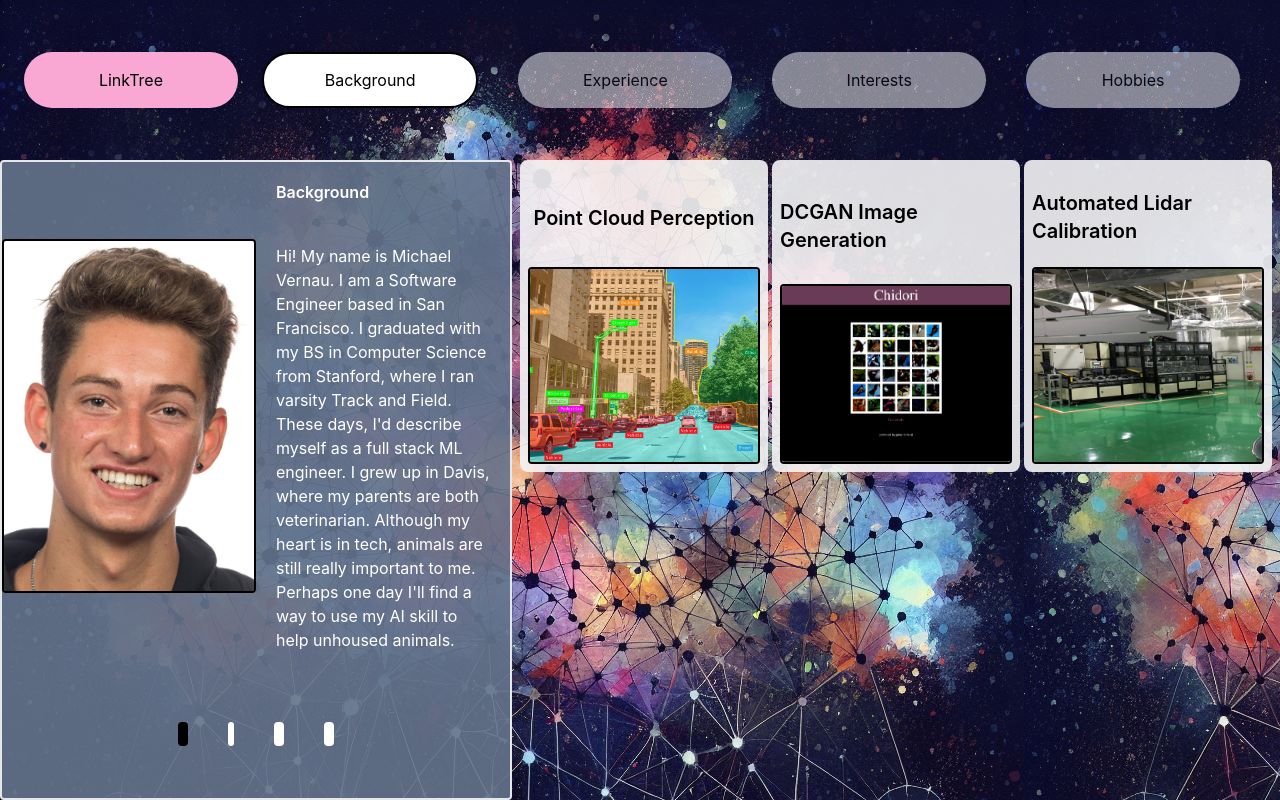
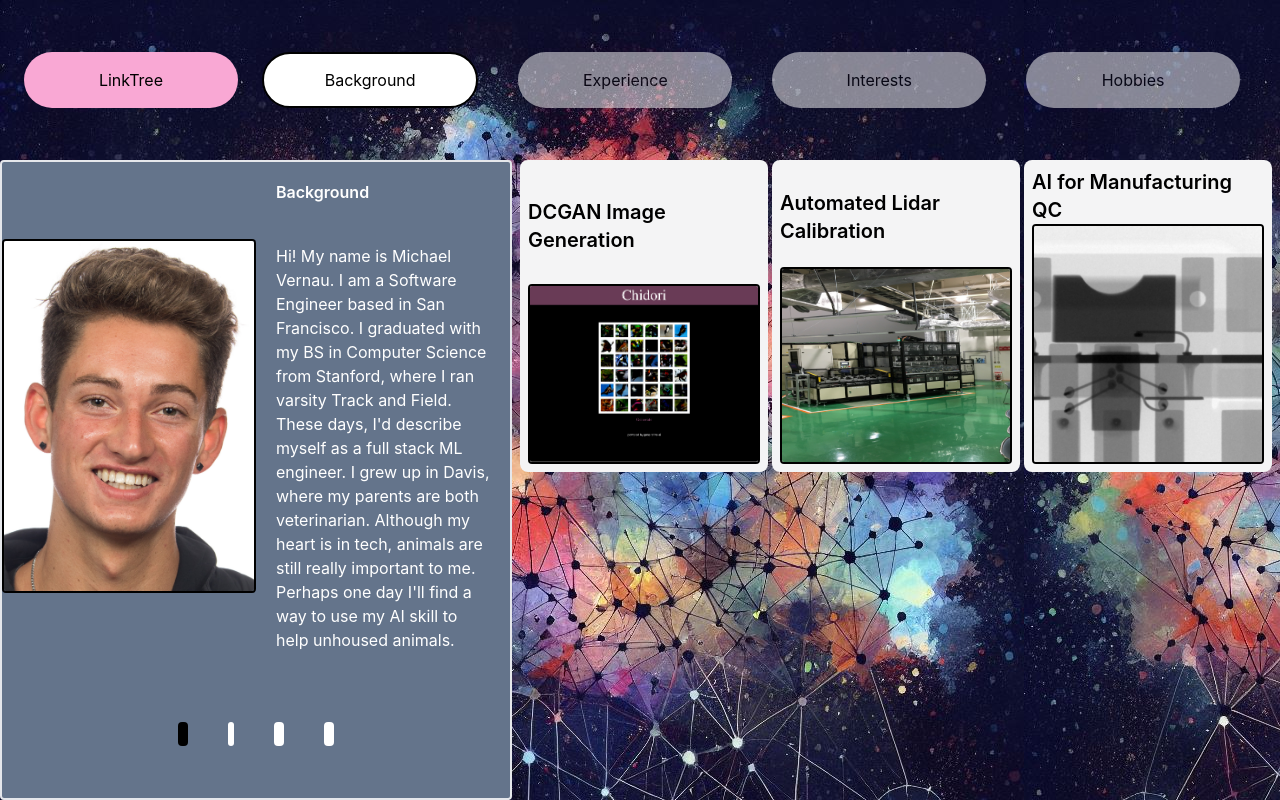
Before and after one commit to MichaelRuns/mega-evo, a React (Create React App) app in the folder frontend/: page / in a window 1280 px wide. Built offline with nearby package versions, Linux system fonts and the light colour scheme.

Commit message:
ROTATION

```diff
--- a/frontend/src/components/ContentArea.js
+++ b/frontend/src/components/ContentArea.js
@@ -12,7 +12,7 @@ const Writings = [
 const ContentArea = () => {
     const {item} = useContext(DigizoidContext);
     return (
-        <div className="col-span-2 rounded border grid grid-cols-2 grid-rows-[80%,20%] border-2 bg-slate-500 bg-opacity-90 items-center">
+        <div className="col-span-2 rounded border grid grid-cols-2 grid-rows-[80%,20%] border-2 bg-slate-500 items-center">
             <div className="h-full overflow-hidden flex items-center"> {/* Adjust the height as needed */}
                 <img
                     src={process.env.PUBLIC_URL + '/senior_headshot.jpg'}
--- a/frontend/src/components/ContextProvider.js
+++ b/frontend/src/components/ContextProvider.js
@@ -1,12 +1,56 @@
 import React from "react";
-import { createContext, useState} from "react";
+import { createContext, useState, useEffect} from "react";
 
 
 const DigizoidContext = createContext();
+const projects_ = [
+    {
+      title: "Helius+",
+      text: "Point Cloud Perception",
+      img: "SLIDER-Appen_image_annotation_05.jpeg",
+      description: "lorem ipsum",
+      link: "https://www.cepton.com/products-2023/helius"
+    },
+    {
+      title: "Chidori",
+      text: "DCGAN Image Generation",
+      img: "chidori.png",
+      description: "A react app using a bespoke DC-GAN to generate images of birds. The app is hosted on Heroku and uses a fastapi backend to forward pass and serve images. The model was trained in pytorch using the birds525 dataset. See the webite or my github for code and details. ",
+      link: "http://chidori.michaelvernau.com/"
+    },
+    {
+      title: "Cepton-Koito calibration station",
+      text: "Automated Lidar Calibration",
+      img: "koito_squish.JPG",
+      description: "A manufacturing system which automates the intrinsic calibration of 5 lidars in parallel. Put simply, this involves finding correct values for temperature, distance, etc. I served as one of 4 engineers on the team, and one of the two engineers that was deployed in japan. While in japan, my primary responsibility was parallelizing the code to run on 5 lidars at once (from 1), and working with the robotics team for integration. This project used C#, WPF, docker, and python. "
+    },
+      {
+        title: "Pythia",
+        text: "AI for Manufacturing QC",
+        img: "APD_NG.jpg",
+        description: "A C# application that automates the detection of faulty APDs on the production line. I served as the only engineer on the project. We used a WPF C# application to run on the device, and a ONNX CNN trained in tensorflow for the model."
+      }
+      // Add more projects as needed
+    ];
 const ContextProvider = ({ children }) => {
     const [item, setItem] = useState(0);
+    const [anyItemHovered, setAnyItemHovered] = useState(false);
+    const [projectOffset, setProjectOffset] = useState(0);
+    const [projects, setProjects] = useState(projects_);
+    useEffect(() => {
+        if (!anyItemHovered){
+            const timer  = setInterval(() => {
+                setProjectOffset((prevOffset) => (prevOffset + 1) % projects.length);
+            }, 5000);
+            return ()=>{clearInterval(timer);};
+        }
+    }, [projects.length, anyItemHovered]);
+
+    useEffect(() => {
+        setProjects(projects_.slice(projectOffset).concat(projects_.slice(0, projectOffset)).slice(0,3));
+    }, [projectOffset]);
     return (
-        <DigizoidContext.Provider value={{item, setItem}}>{children}</DigizoidContext.Provider>
+        <DigizoidContext.Provider value={{item, anyItemHovered,setItem, setAnyItemHovered, projects}}>{children}</DigizoidContext.Provider>
 
     );
 };
--- a/frontend/src/components/ProjectDisplay.js
+++ b/frontend/src/components/ProjectDisplay.js
@@ -1,4 +1,7 @@
 import Tile from "../headless/Tile";
+import { DigizoidContext } from "./ContextProvider";
+import React from "react";
+import { useContext} from "react";
 const projects = [
   {
     title: "Helius+",
@@ -27,9 +30,10 @@ const projects = [
     // Add more projects as needed
   ];
 const ProjectDisplay = () => {
+  const context = useContext(DigizoidContext);
  return (
     <div className="col-span-3 flex justify-between gap-1 p-2 -translate-y-2">
-         {projects.map((project, index) => (
+         {context.projects.map((project, index) => (
         <Tile key={index} title={project.title} text={project.text} description={project.description} imagePath={project.img} link={project.link}/>
       ))}
     </div>
--- a/frontend/src/headless/Tile.js
+++ b/frontend/src/headless/Tile.js
@@ -1,17 +1,22 @@
-import React, { useState } from "react";
-
+import React, { useState, useContext } from "react";
+import { DigizoidContext } from "../components/ContextProvider";
 const Tile = ({ title, text, description, imagePath, link}) => {
   const [isHovered, setIsHovered] = useState(false);
-
+  const context = useContext(DigizoidContext);
   return (
     <div
       className={`relative rounded-lg transition-transform ${link && "cursor-pointer"} ${
         isHovered ? "scale-110" : "scale-100"
-      } bg-zinc-100 bg-opacity-90 p-2 ${
+      } bg-zinc-100  p-2 ${
         isHovered ? "h-full w-full" : "h-1/2 w-1/2"
       } transition-all duration-300 grid grid-rows-${isHovered?"[10%,40%,10%,40%] z-50":"[30%,70%]"} grid-cols-[100%]`}
-      onMouseEnter={() => setIsHovered(true)}
-      onMouseLeave={() => setIsHovered(false)}
+      onMouseEnter={() => {
+        setIsHovered(true);
+        context.setAnyItemHovered(true);}}
+      onMouseLeave={() => {
+        setIsHovered(false);
+        context.setAnyItemHovered(false);
+      }}
       onClick={() => {
         link &&
         window.open(link, '_blank')
```
Also changed, not shown: frontend/public/APD_NG.jpg (added).
